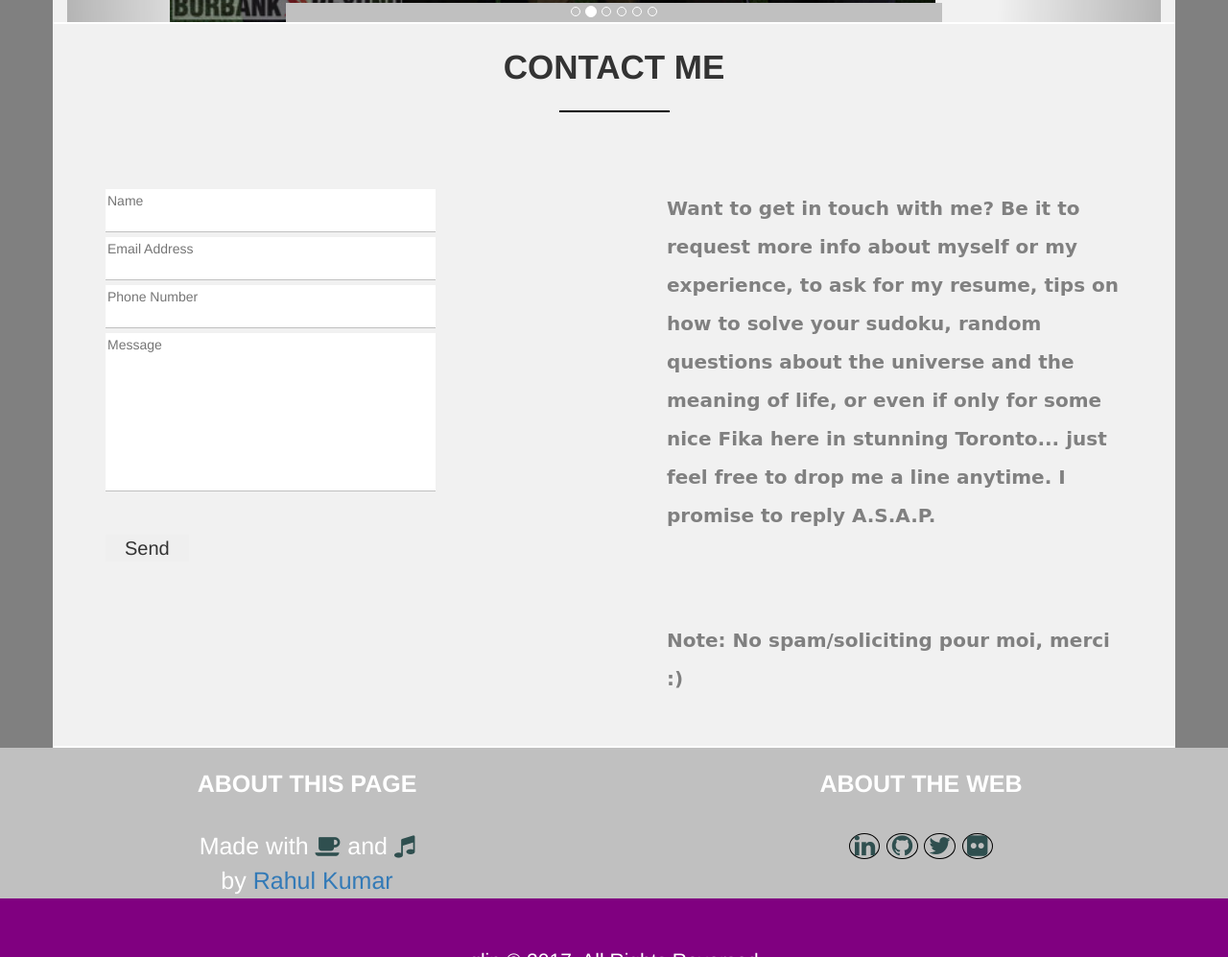
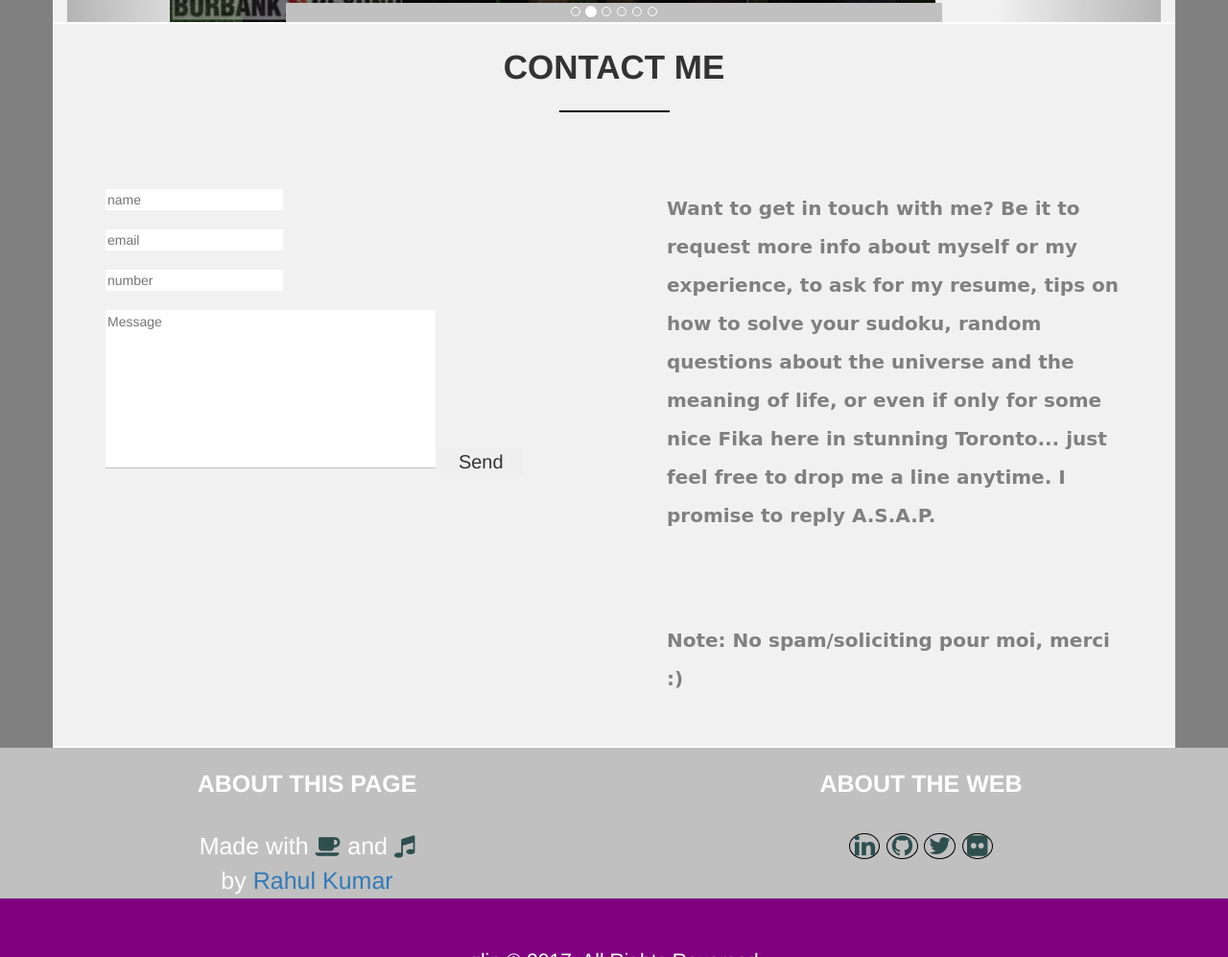
Before and after one commit to rahul-1903/docs, a plain HTML site: page index.html in a window 1280 px wide. Shown: the part 1152-2149 px from the top of the page at 96% size. Drawn offline with nearby package versions, Linux system fonts and the light colour scheme.

Commit message:
Update index.html

```diff
--- a/index.html
+++ b/index.html
@@ -81,7 +81,7 @@
                             PORTFOLIO<hr class="underline">
                         </div>
 
-                       <div class="container">
+                       <div class="container fixed">
                           <br>
                           <div id="myCarousel" class="carousel slide" data-ride="carousel">
                             <!-- Indicators -->
@@ -154,15 +154,14 @@
                     </div>
                     <div class="row">
 
-                        <div class="col-sm-6 color">
+                        <div class="col-sm-6 form-content">
 
-                            <form class="form">
+                            <form class="form" width="auto" >
 
-                                <textarea type="text"  placeholder="Name"  cols="40"></textarea><br>
-                                <textarea type="text"  placeholder="Email Address" cols="40"></textarea><br>
-                                <textarea type="text"  placeholder="Phone Number" cols="40"></textarea><br>
-                                <textarea type="text"  placeholder="Message" rows="8" cols="40"></textarea><br>
-
+                                <input type="text" placeholder="name"><br><br>
+                                <input type="email" placeholder="email"><br><br>
+                                <input type="text" placeholder="number"><br><br>
+                                <textarea type="text"  placeholder="Message" rows="8" cols="40"></textarea>
                                 <input type="submit" value="Send">
                             </form>
 
```
